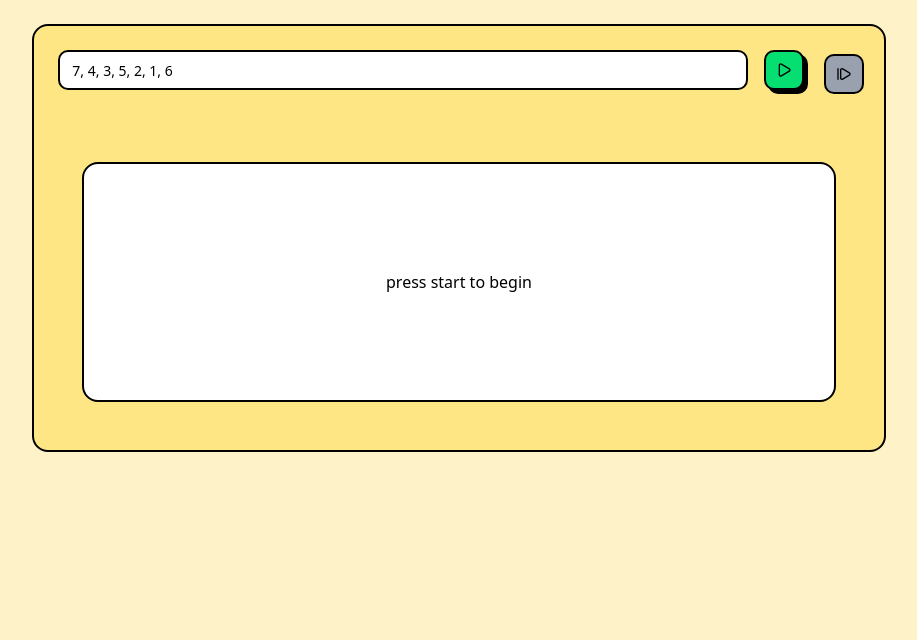
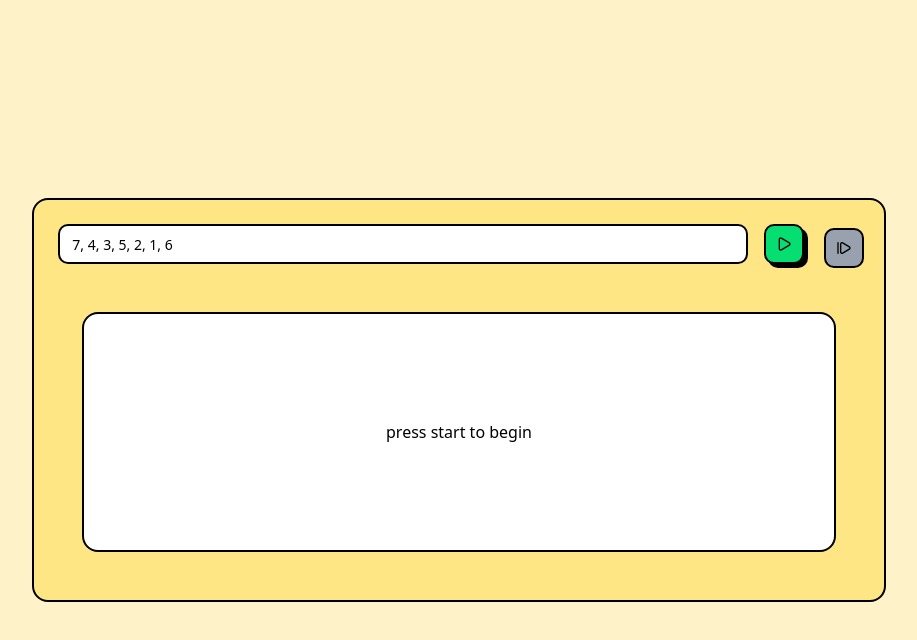
Before and after one commit to HarStu/halgo, a Next.js app: page / in a window 1280 px wide. Shown: the top 640 px of the page, without its empty margins (181-1098 px from the left). Built offline with nearby package versions, Linux system fonts and the light colour scheme.

Commit message:
Move sorter into middle of screen

```diff
--- a/src/app/page.tsx
+++ b/src/app/page.tsx
@@ -2,7 +2,7 @@ import { Sorter } from '@/components/sorter'
 
 export default function HomePage() {
   return (
-    <div className="flex flex-col items-center">
+    <div className="flex flex-col h-screen justify-center items-center">
       <Sorter />
     </div>
   );
--- a/src/components/sorter.tsx
+++ b/src/components/sorter.tsx
@@ -43,7 +43,7 @@ export function Sorter() {
   }
 
   return (
-    <div className="flex border-2 rounded-2xl bg-amber-200 flex-col size-2/3 gap-12 m-6 p-6">
+    <div className="flex flex-col border-2 rounded-2xl bg-amber-200 w-2/3 gap-6 p-6">
 
       {/* control row */}
       <div className="flex gap-4 ">
```
